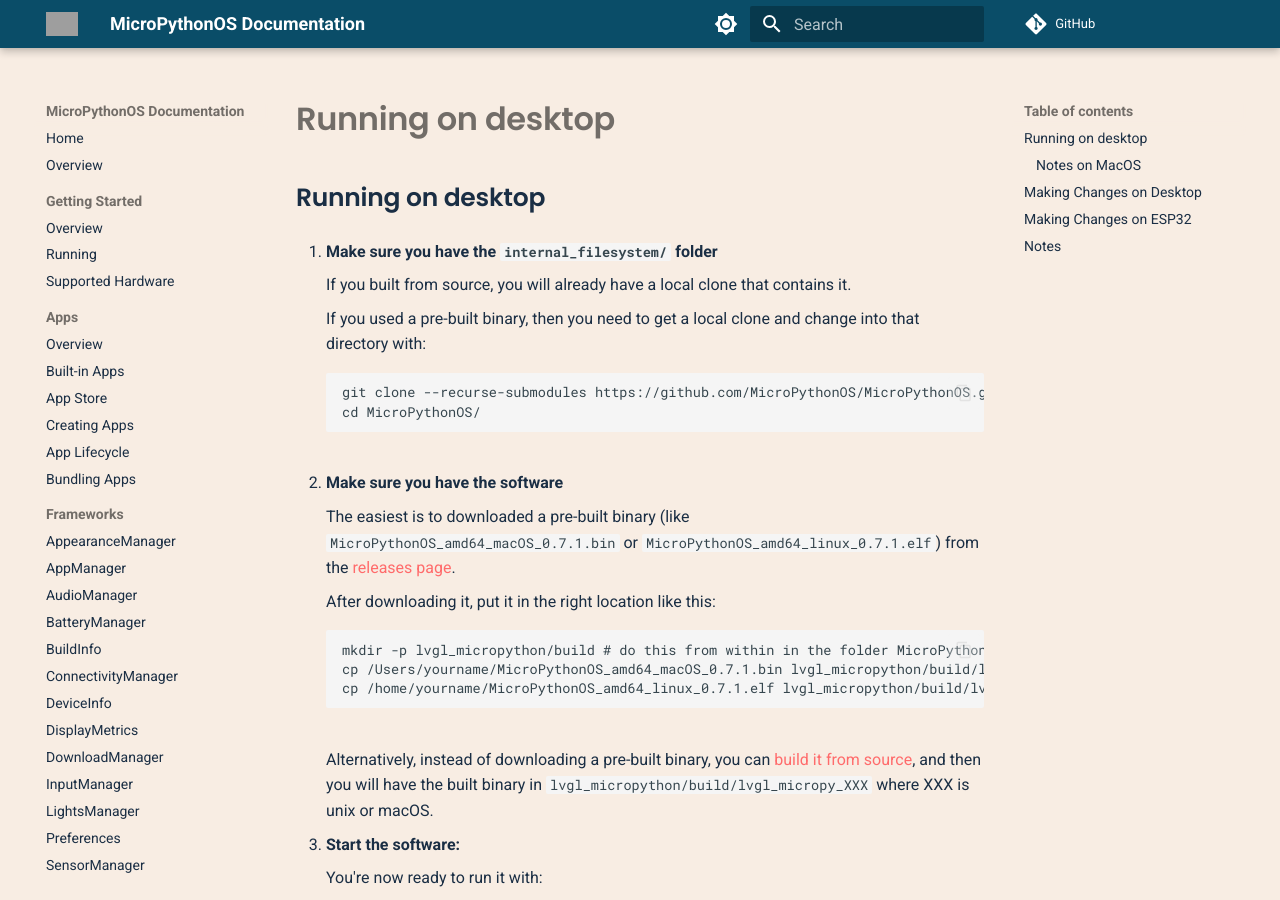
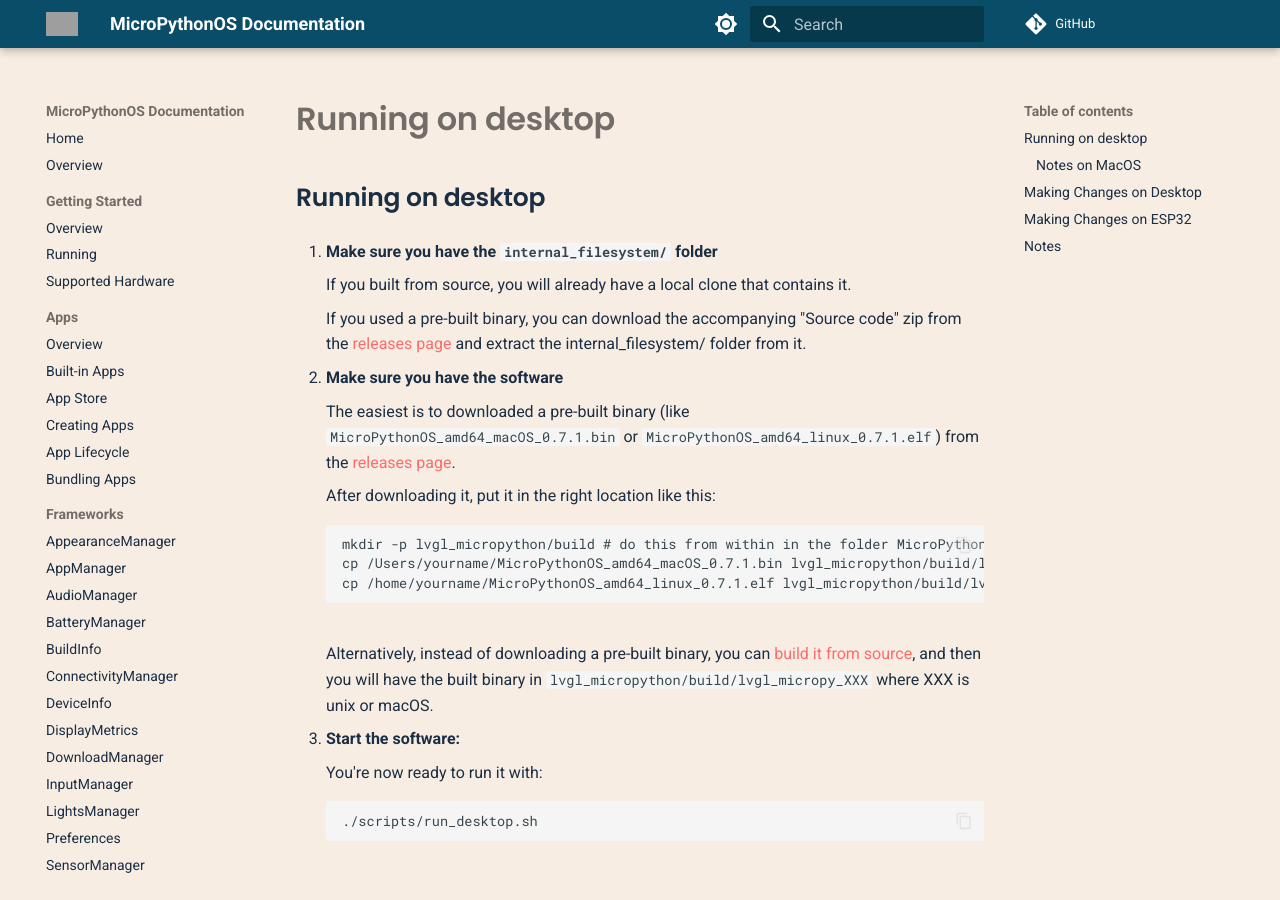
Before and after one commit to MicroPythonOS/docs, an MkDocs documentation site: the page built from docs/os-development/running-on-desktop.md, in a window 1280 px wide and 900 px high. Built offline with MkDocs 1.6.1 and Material for MkDocs 9.7.7, drawn with Linux system fonts in a browser that asks for light colours; comment, search, counter and statistics services are not loaded; grey boxes are pictures that could not be loaded.

Commit message:
Update docs regarding compilation

````diff
--- a/docs/os-development/compiling.md
+++ b/docs/os-development/compiling.md
@@ -18,7 +18,8 @@
 ```
 cd MicroPythonOS/
 git submodule foreach --recursive 'git clean -f; git checkout .'
-git pull --recurse-submodules
+git pull --depth 1
+git submodule update --init --depth 1
 ```
 
 ## Compile the code
--- a/docs/os-development/running-on-desktop.md
+++ b/docs/os-development/running-on-desktop.md
@@ -4,14 +4,7 @@
 
     If you built from source, you will already have a local clone that contains it.
 
-    If you used a pre-built binary, then you need to get a local clone and change into that directory with:
-
-    <pre>
-    ```
-    git clone --recurse-submodules https://github.com/MicroPythonOS/MicroPythonOS.git
-    cd MicroPythonOS/
-    ```
-    </pre>
+    If you used a pre-built binary, you can download the accompanying "Source code" zip from the [releases page](https://github.com/MicroPythonOS/MicroPythonOS/releases) and extract the internal_filesystem/ folder from it.
 
 2. **Make sure you have the software**
 
````
Also changed, not shown: other parts of docs/os-development/compiling.md (+1 -1 lines).
